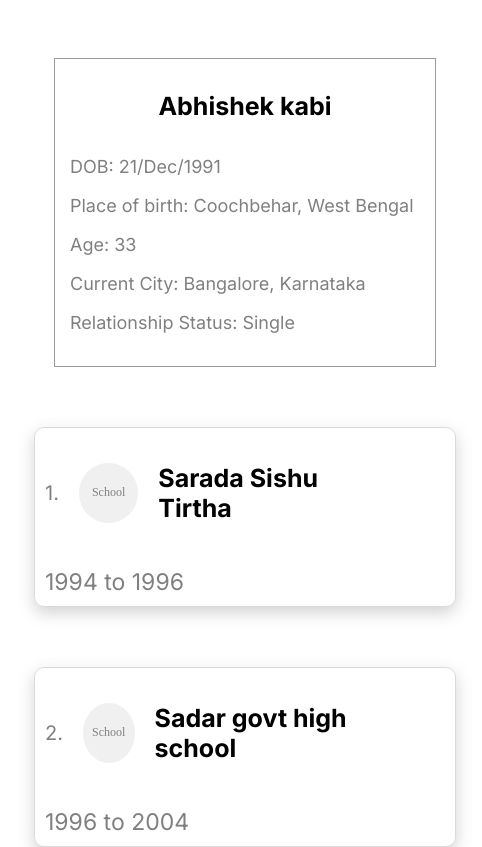
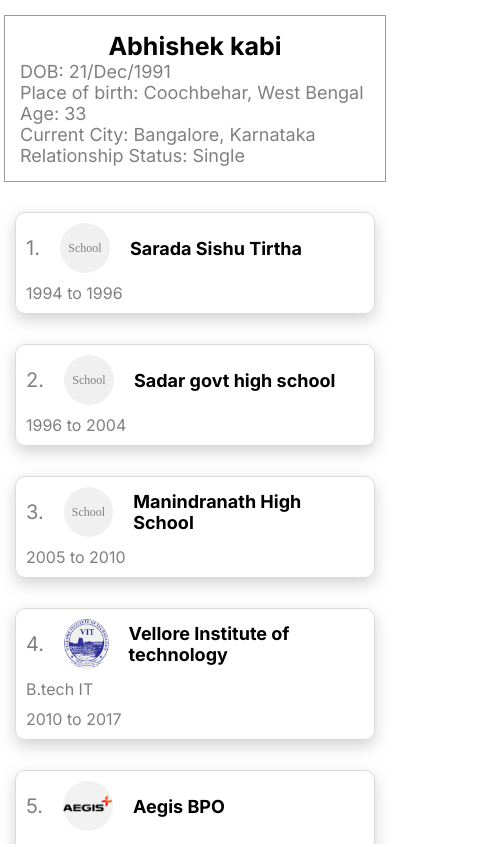
Before and after one commit to abk2191/jobs, a React (Vite) app: page / in a window 390 px wide. Shown: the top 847 px of the page, 482 px wide, since content can reach past the window. Built offline with nearby package versions, Linux system fonts and the light colour scheme; a web font is replaced by a local one.

Commit message:
Added new features

```diff
--- a/src/index.css
+++ b/src/index.css
@@ -1,14 +1,4 @@
-.main-container {
-  display: flex;
-  flex-direction: column;
-  align-items: center;
-  justify-content: center;
-  width: 100%;
-  height: auto;
-  padding: 50px;
-  gap: 50px;
-}
-
+/*********************************/
 .about {
   display: flex;
   flex-direction: column;
@@ -28,6 +18,38 @@
   font-family: "Inter", sans-serif;
   font-size: 18px;
   color: gray;
+}
+/*********************************/
+
+/* Add this at the top of your index.css */
+* {
+  box-sizing: border-box;
+  margin: 0;
+  padding: 0;
+}
+
+html,
+body {
+  width: 100%;
+  height: 100%;
+  overflow-x: hidden; /* Prevent horizontal scrolling */
+}
+
+#root {
+  width: 100%;
+  height: 100%;
+}
+
+/* Your existing CSS below */
+.main-container {
+  display: flex;
+  flex-direction: column;
+  align-items: center;
+  justify-content: center;
+  width: 100%;
+  height: auto;
+  padding: 50px;
+  gap: 50px;
 }
 
 .compname {
@@ -62,7 +84,7 @@
   padding-left: 15px;
   box-shadow: 0 6px 16px rgba(105, 105, 105, 0.3);
   transition: transform 0.3s ease;
-  transform-origin: center; /* Default, scales from center */
+  transform-origin: center;
 }
 
 .job-container:active {
@@ -73,7 +95,6 @@
   display: flex;
   flex-direction: column;
   justify-content: left;
-
   width: 600px;
 }
 
@@ -97,20 +118,65 @@
 }
 
 @media (max-width: 768px) {
+  .main-container {
+    padding: 20px; /* Reduced padding for mobile */
+    gap: 30px; /* Reduced gap for mobile */
+  }
+
   .job-container {
-    width: 400px;
-    padding: 10px;
+    width: 100%; /* Use full width on mobile */
+    max-width: 400px; /* But limit maximum width */
+    padding: 15px;
   }
 
   .kont {
     display: flex;
     flex-direction: column;
-    width: 350px;
+    width: 100%;
     align-items: flex-start;
     justify-content: left;
+    gap: 10px; /* Reduced gap for mobile */
   }
 
   .job-container-details {
     width: 100%;
   }
+
+  /* Adjust font sizes for mobile */
+  .compname {
+    font-size: 20px;
+  }
+
+  .duration,
+  .designation,
+  .status {
+    font-size: 18px;
+  }
 }
+
+@media (max-width: 480px) {
+  .main-container {
+    padding: 15px;
+    gap: 20px;
+  }
+
+  .job-container {
+    padding: 10px;
+  }
+
+  /* Further reduce font sizes for very small screens */
+  .compname {
+    font-size: 18px;
+  }
+
+  .duration,
+  .designation,
+  .status {
+    font-size: 16px;
+  }
+
+  .img-comp-logo-div {
+    height: 50px;
+    width: 50px;
+  }
+}
```
